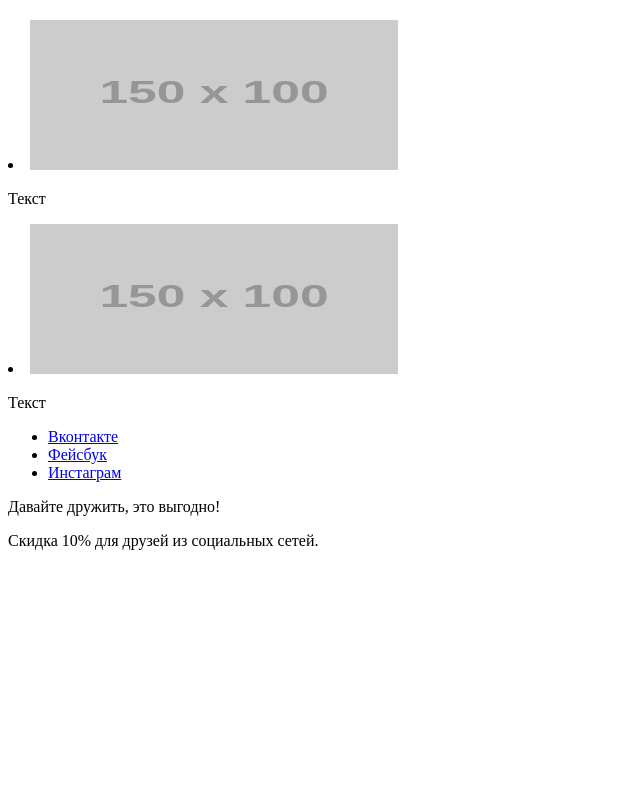
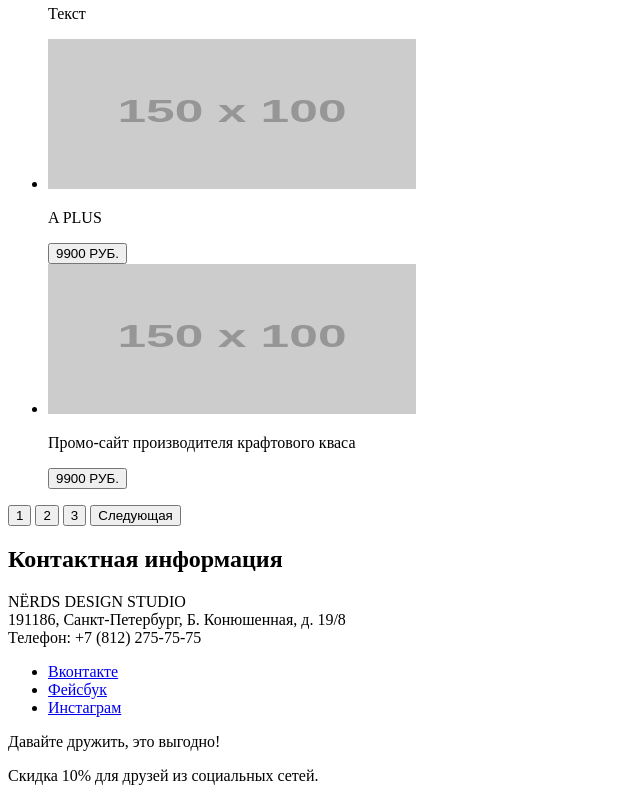
Before and after one commit to Medina-Daudi/1312313-nerds-27, a plain HTML site: page catalog.html in a window 1280 px wide. Shown: the part 962-1763 px from the top of the page, without its empty margins (0-640 px from the left). Before the commit the page ends 1528 px from the top, so only its background shows below. Drawn offline with Linux system fonts and the light colour scheme; placeholder pictures from the web are drawn by us.

Commit message:
попытка
Номер 2.
Изменила немого разметку, поправила ошибки.

```diff
--- a/catalog.html
+++ b/catalog.html
@@ -21,15 +21,31 @@
   </header>
   <main>
     <section>
-      <li></li><a><img srс="https://via.placeholder.com/150x100" width="368" height="150" alt="Sedona"></a><p>Текст</p></li>
+      <ul>
+      <li><a><img srс="https://via.placeholder.com/150x100" width="368" height="150" alt="Sedona"></a><p>Информационный сайт для туристов</p><button type="button">9900 РУБ.</button></li>
       <li><a><img src="https://via.placeholder.com/150x100" width="368" height="150" alt="PINK Взгляни на жизнь иначе"></a><p>Текст</p></li>
       <li><a><img src="https://via.placeholder.com/150x100" width="368" height="150" alt="Borodinski"></a><p>Текст</p></li>
       <li><a><img src="https://via.placeholder.com/150x100" width="368" height="150" alt="Mishka"></a><p>Текст</p></li>
-      <li><a><img src="https://via.placeholder.com/150x100" width="368" height="150" alt="Учеба еще никогда не была такой интересной..."></a><p>Текст</p></li>
-      <li><a><img src="https://via.placeholder.com/150x100" width="368" height="150" alt="Кваст"></a><p>Текст</p></li>
-      </selection>
+      <li><a><img src="https://via.placeholder.com/150x100" width="368" height="150" alt="Учеба еще никогда не была такой интересной..."></a><p>A PLUS</p><button type="button">9900 РУБ.</button></li>
+      <li><a><img src="https://via.placeholder.com/150x100" width="368" height="150" alt="Кваст"></a><p>Промо-сайт производителя крафтового кваса</p><button type="button">9900 РУБ.</button></li>
+      </ul>
+    </section>
+    <section>
+      <button type="button">1</button>
+      <button type="button">2</button>
+      <button type="button">3</button>
+      <button type="button">Следующая</button>
+    </section>
   </main>
   <footer>
+    <section>
+      <h2>Контактная информация</h2>
+      <p>
+         NЁRDS DESIGN STUDIO<br>
+         191186, Санкт-Петербург, Б. Конюшенная, д. 19/8<br>
+         Телефон: +7 (812) 275-75-75
+      </p>
+    </section>
     <div>
       <ul>
         <li><a href="#">Вконтакте</a></li>
@@ -41,5 +57,4 @@
     </div>
   </footer>
 </body>
-
 </html>
```
Also changed, not shown: index.html (+17 -8 lines).
